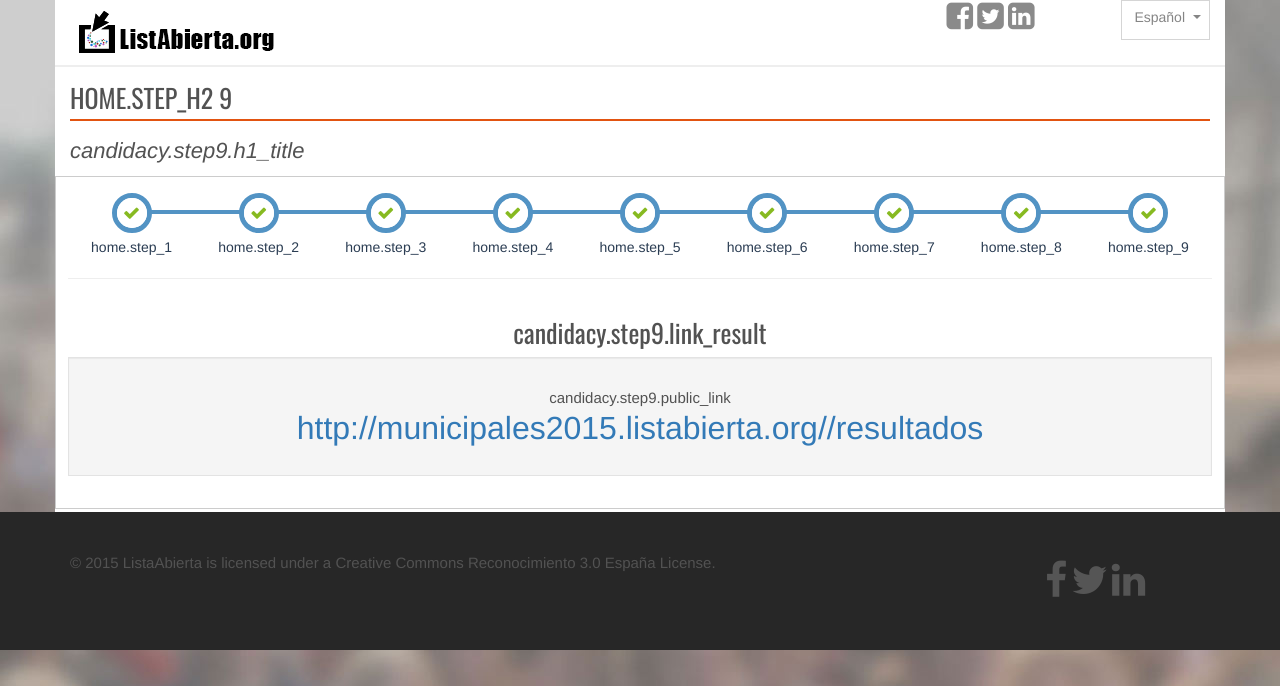
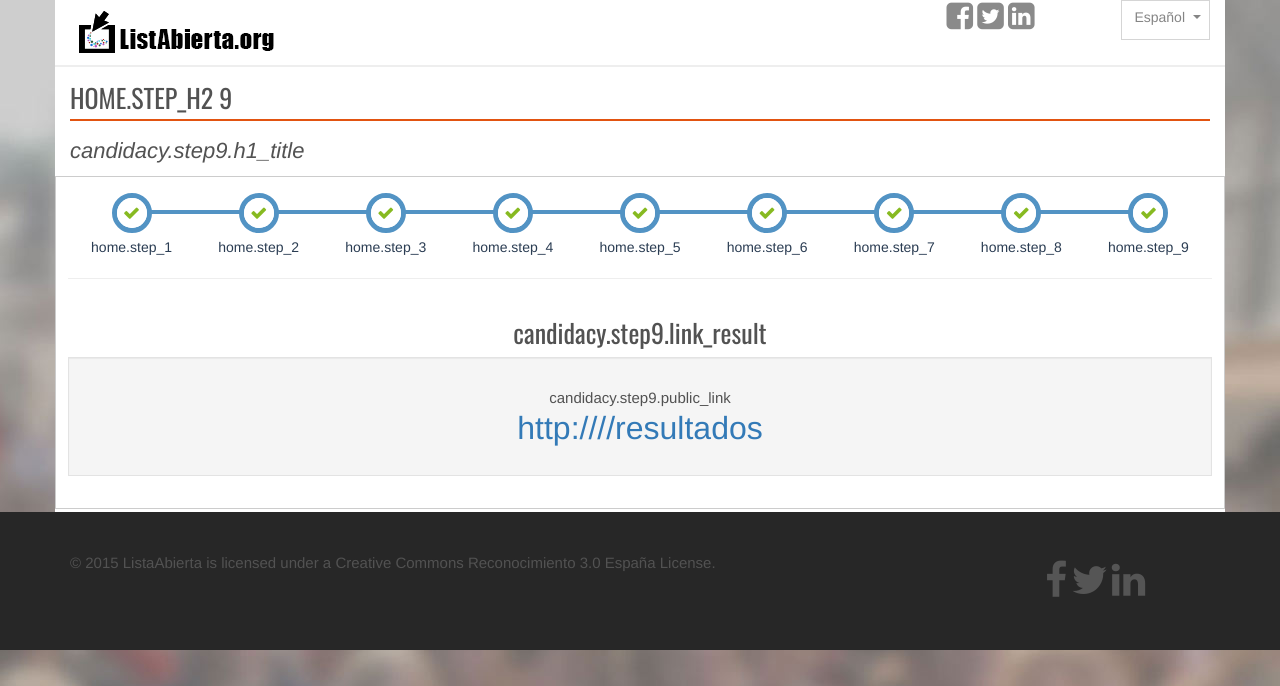
Before and after one commit to listabierta/municipales2015, a Symfony app: template src/Listabierta/Bundle/MunicipalesBundle/Resources/views/Candidacy/step9.html.twig in a window 1280 px wide. Shown: the top 686 px of the page. Run offline with Twig, Linux system fonts and the light colour scheme; the template is opened without the code that fills it, so the values that code supplies are empty; some libraries are stand-ins or nearby versions.

Commit message:
Fix app rquest origin

```diff
--- a/src/Listabierta/Bundle/MunicipalesBundle/Resources/views/Candidacy/step5.html.twig
+++ b/src/Listabierta/Bundle/MunicipalesBundle/Resources/views/Candidacy/step5.html.twig
@@ -71,8 +71,8 @@
 
 
 			                            <div class="form-group text-center">
-			                              <a target="_blank" style="font-size:24px" href="http://municipales2015.listabierta.org/{{ address_slug }}/altacandidaturas"
-			                              title="Alta candidaturas {{ address_slug }}">http://municipales2015.listabierta.org/{{ address_slug }}/altacandidaturas</a>
+			                              <a target="_blank" style="font-size:24px" href="http://{{ app.request.server.get('HTTP_ORIGIN') }}/{{ address_slug }}/altacandidaturas"
+			                              title="Alta candidaturas {{ address_slug }}">http://{{ app.request.server.get('HTTP_ORIGIN') }}/{{ address_slug }}/altacandidaturas</a>
 
 			                            </div>
 
--- a/src/Listabierta/Bundle/MunicipalesBundle/Resources/views/Candidacy/step7.html.twig
+++ b/src/Listabierta/Bundle/MunicipalesBundle/Resources/views/Candidacy/step7.html.twig
@@ -105,7 +105,7 @@
 											{{ 'candidacy.step7.public_link'|trans }}
 
 											<div style="text-align:center">
-												<h3><a href="http://municipales2015.listabierta.org/{{ address }}/vota" title="Votar en {{ town }}">http://municipales2015.listabierta.org/{{ address }}/vota</a></h3>
+												<h3><a href="{{ app.request.server.get('HTTP_ORIGIN') }}/{{ address }}/vota" title="Votar en {{ town }}">http://{{ app.request.server.get('HTTP_ORIGIN') }}/{{ address }}/vota</a></h3>
 											</div>
 										</p>
 
--- a/src/Listabierta/Bundle/MunicipalesBundle/Resources/views/Candidacy/step9.html.twig
+++ b/src/Listabierta/Bundle/MunicipalesBundle/Resources/views/Candidacy/step9.html.twig
@@ -46,7 +46,7 @@
 
 							<br/>
 
-							<h1><a href="http://municipales2015.listabierta.org/{{ address_slug }}/resultados" title="{{ 'candidacy.step9.public_link'|trans }}">http://municipales2015.listabierta.org/{{ address_slug }}/resultados</a></h1>
+							<h1><a href="http://{{ app.request.server.get('HTTP_ORIGIN') }}/{{ address_slug }}/resultados" title="{{ 'candidacy.step9.public_link'|trans }}">http://{{ app.request.server.get('HTTP_ORIGIN') }}/{{ address_slug }}/resultados</a></h1>
 
 						</div>
 
```
